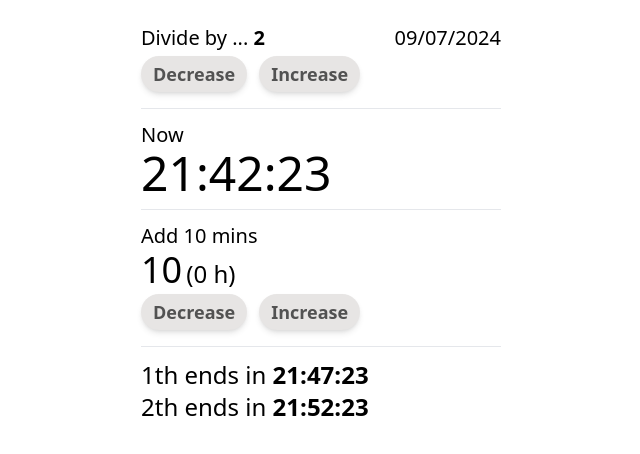
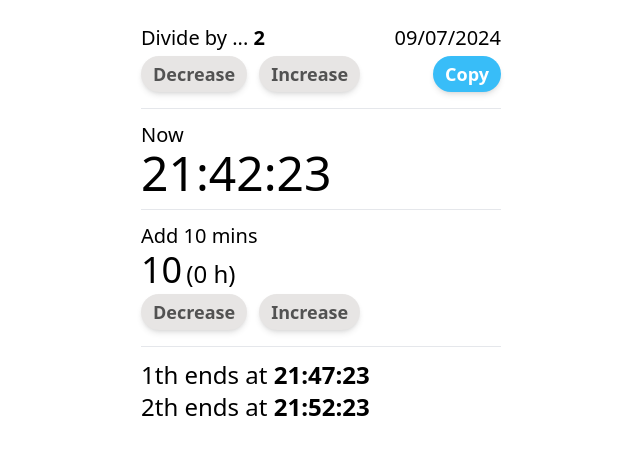
Before and after one commit to discimus/twins, a plain HTML site: page index.html in a window 1280 px wide. Shown: the whole page, without its empty margins (319-959 px from the left). Drawn offline with nearby package versions, Linux system fonts and the light colour scheme.

Commit message:
Add 'Copy to clipboard' buttom

```diff
--- a/index.html
+++ b/index.html
@@ -20,7 +20,8 @@
                     <span class="text-xl">Divide by ... <b v-html="quantity"></b></span>
                     <span v-html="currentDateInfo" class="text-xl"></span>
                 </div>
-                <div class="flex gap-3 py-1">
+                <div class="flex justify-between py-1">
+                    <div class="flex gap-3">
                         <button @click="decreaseParticipants"
                             class="shadow-md active:shadow-none rounded-full bg-stone-200 px-3 py-1 max-h-9">
                             <span class="font-semibold text-lg text-neutral-600">Decrease</span>
@@ -28,6 +29,11 @@
                         <button @click="increaseParticipants"
                             class="shadow-md active:shadow-none rounded-full bg-stone-200 px-3 py-1 max-h-9">
                             <span class="font-semibold text-lg text-neutral-600">Increase</span>
+                        </button>
+                    </div>
+                    <button @click="copyToClipboard" id="btn-copy-clipboard"
+                        class="shadow-md active:shadow-none rounded-full bg-sky-400 px-3 py-1 max-h-9">
+                        <span class="font-semibold text-lg text-white">Copy</span>
                     </button>
                 </div>
             </div>
@@ -88,7 +94,8 @@
                     const total = this.multiplier * 10
                     return `(${Math.floor(total / 60)} h)`
                 },
-                resultsFormated() { return [...Array(this.quantity).keys()].map(t => `${t + 1}th ends in <b>${this.getTimeInfo(new Date(this.now + (this.multiplier * 10 * 60 * 1000 * (t + 1)) / this.quantity))}</b>`) }
+                resultsFormated() { return [...Array(this.quantity).keys()].map(t => `${t + 1}th ends at <b>${this.getTimeInfo(new Date(this.now + (this.multiplier * 10 * 60 * 1000 * (t + 1)) / this.quantity))}</b>`) },
+                results() { return [...Array(this.quantity).keys()].map(t => `${t + 1}th ends at ${this.getTimeInfo(new Date(this.now + (this.multiplier * 10 * 60 * 1000 * (t + 1)) / this.quantity))}`) },
             },
             methods: {
                 getTimeInfo(time) { return `${String(time.getHours()).padStart(2, "0")}:${String(time.getMinutes()).padStart(2, "0")}:${String(time.getSeconds()).padStart(2, "0")}` },
@@ -98,6 +105,26 @@
                 updateCurrentTimeInfo() { this.now = Date.now() },
                 increaseMultiplier() { if (this.multiplier < 19) this.multiplier++ },
                 decreaseMultiplier() { if (this.multiplier > 1) this.multiplier-- },
+
+                copyToClipboard() {
+                    try {
+                        var content = `[Now is ${this.getTimeInfo(new Date(this.now))}] : ${JSON.stringify(this.results).replaceAll('\"', '').replaceAll('\,', '\, ')}`
+
+                        navigator.clipboard.writeText(content)
+
+                        document.body.style.backgroundColor = '#cce8d5'
+
+                        setTimeout(() => {
+                            document.body.style.backgroundColor = null
+                        }, 300)
+                    } catch {
+                        document.body.style.backgroundColor = '#edadad'
+
+                        setTimeout(() => {
+                            document.body.style.backgroundColor = null
+                        }, 300)
+                    }
+                }
             }
         }
 
```
Also changed, not shown: src/style.css. Lines whose indentation alone changed are shown as unchanged.
